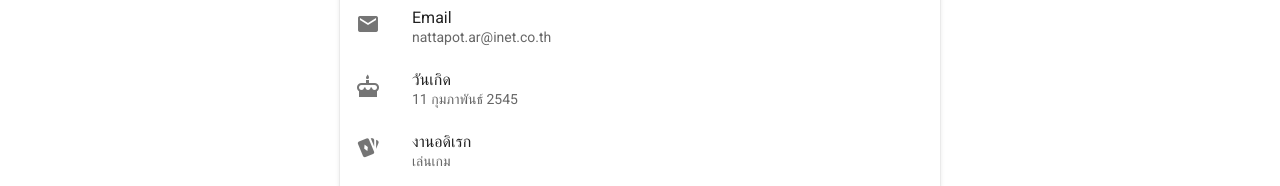
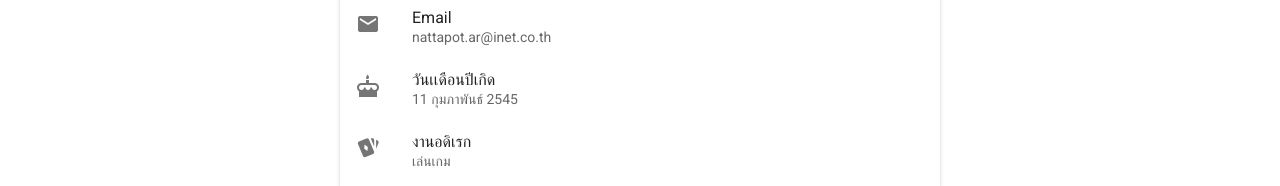
Before and after one commit to dlwlilac/VueWorkShop1, a Vue app: page /profile in a window 1280 px wide. Shown: the part 377-563 px from the top of the page. Built offline with nearby package versions, Linux system fonts and the light colour scheme.

Commit message:
แก้ไขข้อมูล

```diff
--- a/src/views/profile.vue
+++ b/src/views/profile.vue
@@ -45,7 +45,7 @@
             <v-icon>mdi-cake</v-icon>
           </v-list-item-icon>
           <v-list-item-content>
-            <v-list-item-title>วันเกิด</v-list-item-title>
+            <v-list-item-title>วันเเดือนปีเกิด</v-list-item-title>
             <v-list-item-subtitle>{{ user.birthday }}</v-list-item-subtitle>
           </v-list-item-content>
         </v-list-item>
```
